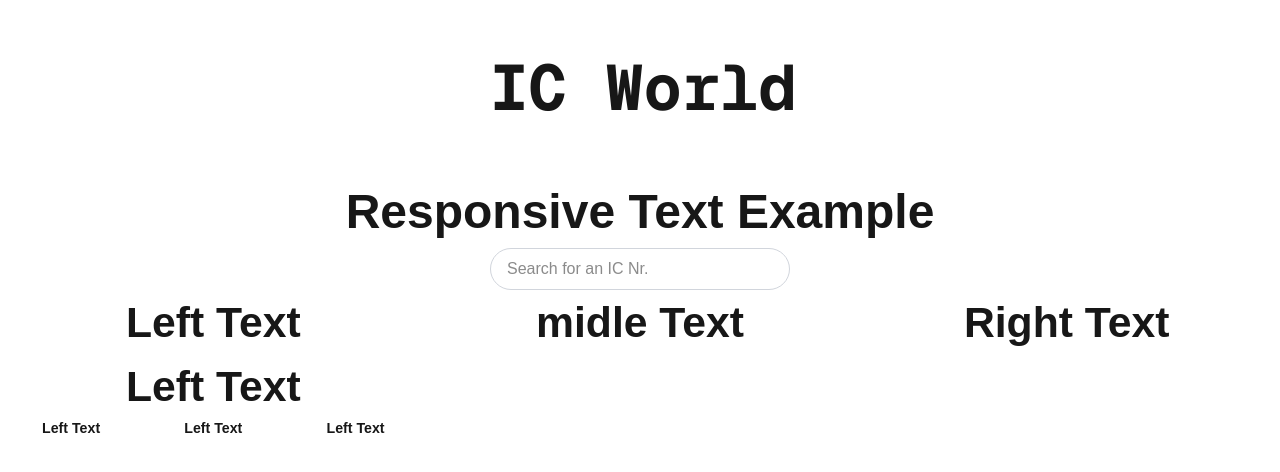
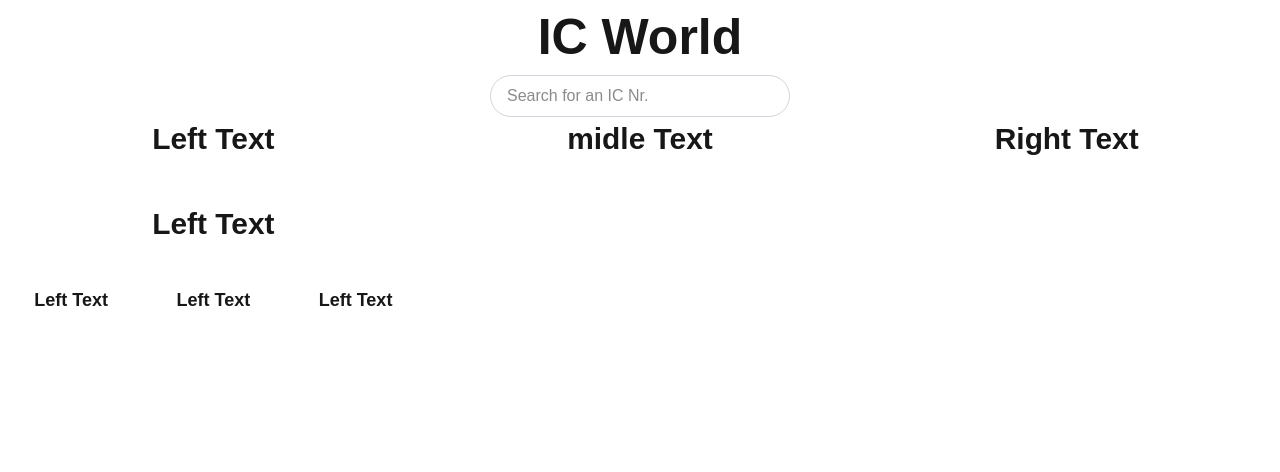
Before and after one commit to leonard-roepcke/icworld, a Next.js app in the folder icworld/: page / in a window 1280 px wide. Shown: the top 472 px of the page. Built offline with nearby package versions, Linux system fonts and the light colour scheme.

Commit message:
feat: better adaptive text

```diff
--- a/icworld/app/page.tsx
+++ b/icworld/app/page.tsx
@@ -6,15 +6,15 @@ import ResponsiveText from "@/components/responsiveText";
 export default function Home() {
 	return(
 		<div>
-
-			<Header title="IC World"/>
-			<ResponsiveText title="Responsive Text Example"/>
+			<ResponsiveText title="IC World"/>
 			<InputField placeholder="Search for an IC Nr."/>
 
-			<div className="flex mx-auto w-full">
+			<div className="flex mx-auto w-fulls">
 				<div className="flex-1">
 					<ResponsiveText title="Left Text" />
+					<div className="p-5"></div>
 					<ResponsiveText title="Left Text" />
+					<div className="p-5"></div>
 					<div className="flex">
 						<ResponsiveText title="Left Text" />
 						<ResponsiveText title="Left Text" />
--- a/icworld/components/responsiveText.tsx
+++ b/icworld/components/responsiveText.tsx
@@ -11,7 +11,7 @@ export default function ResponsiveText({ title }: { title: string }) {
       if (!containerRef.current) return;
       const width = containerRef.current.offsetWidth;
       // Beispiel: Schriftgröße ist 10% der Containerbreite, min 12px max 48px
-      const newSize = Math.min(Math.max(width * 0.1, 12), 48);
+      const newSize = Math.min(Math.max(width * 0.07, 18), 50);
       setFontSize(newSize);
     }
     updateFontSize();
```
